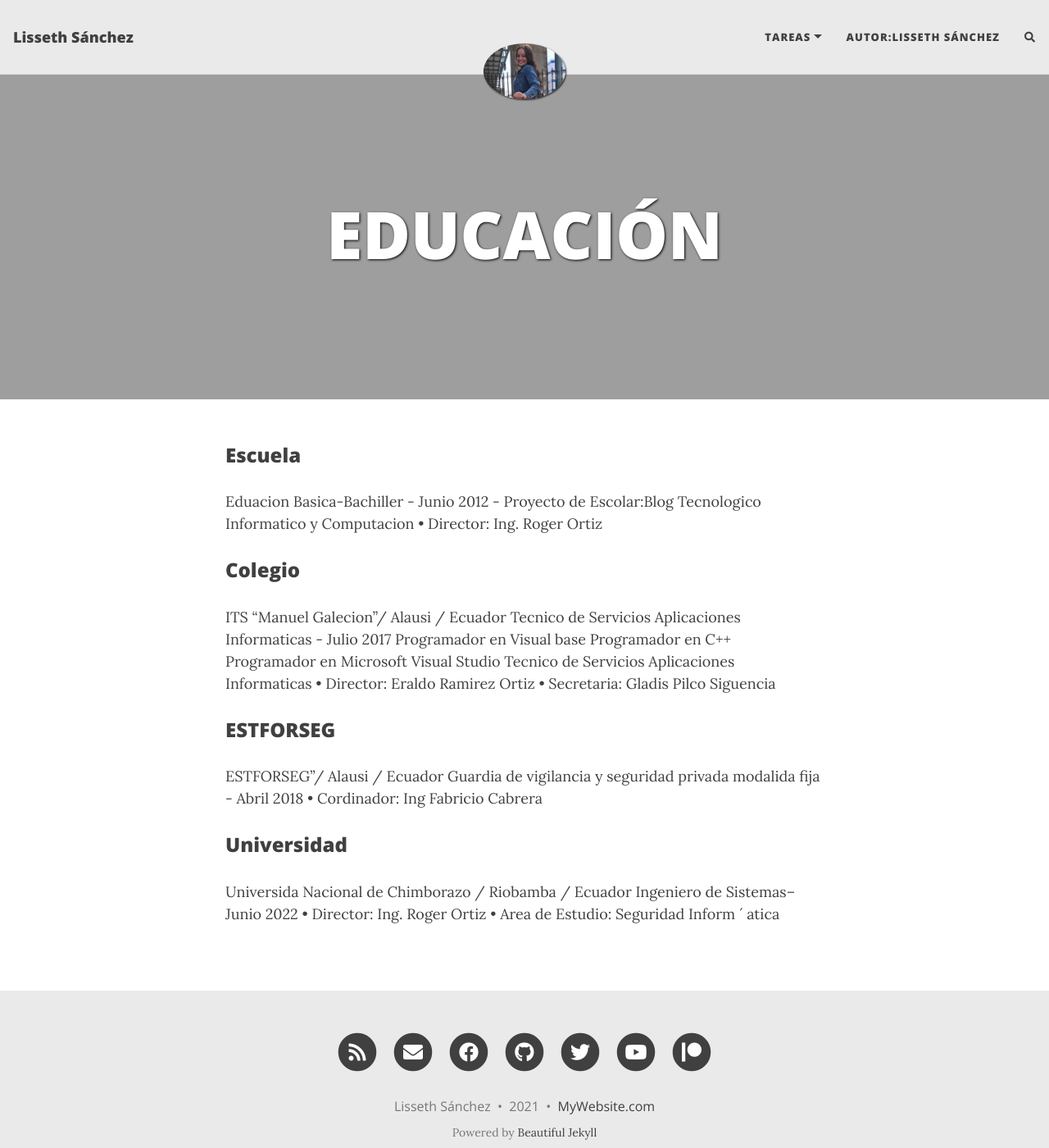
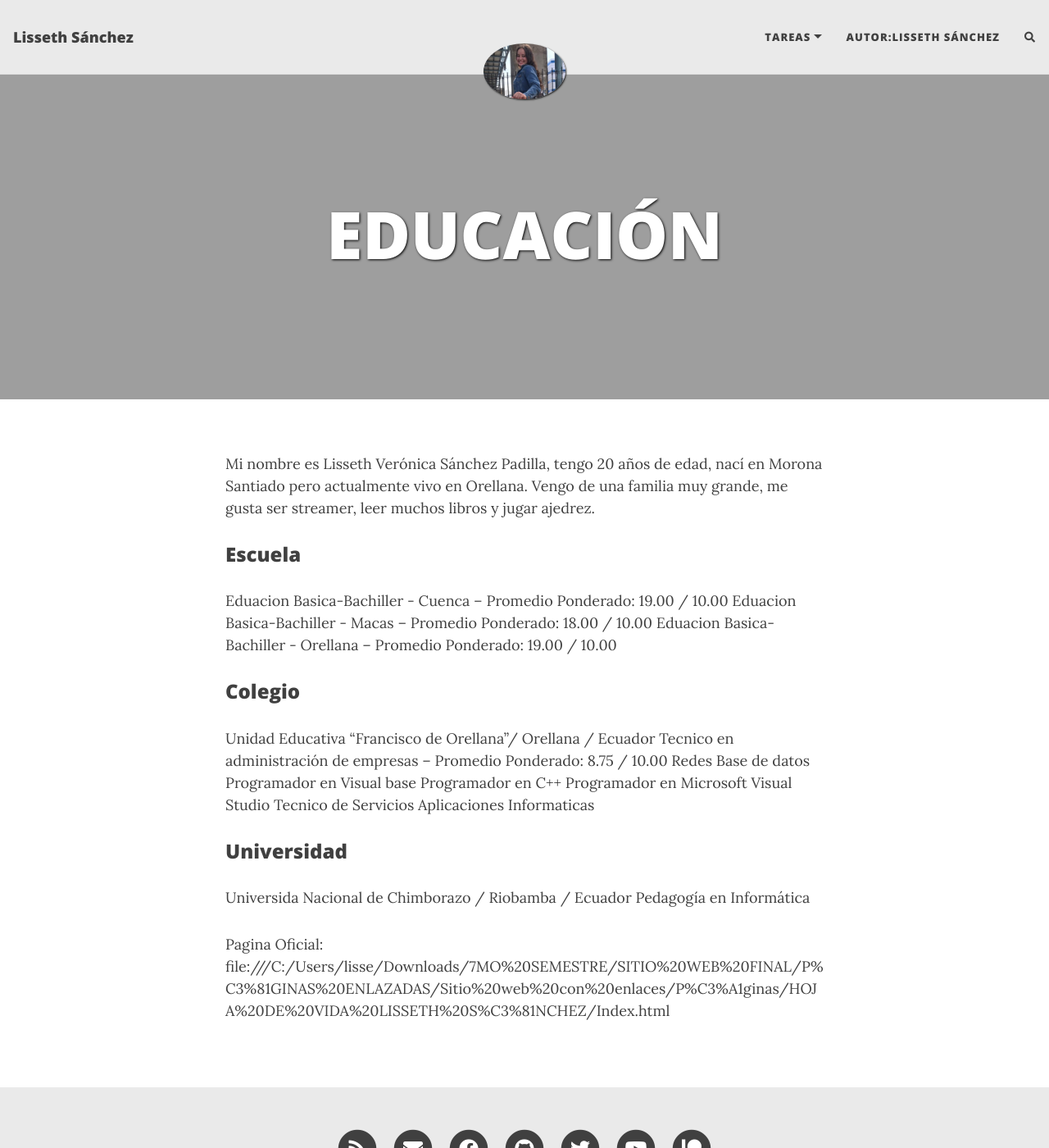
Before and after one commit to Slisseth/Slisseth.github.io, a Jekyll site: the page built from _posts/2020-02-26-flake-it-till-you-make-it.md, in a window 1280 px wide and 1400 px high. Shown: the whole window at 82% size. Built offline with Jekyll 4.4.1, drawn with Linux system fonts in a browser that asks for light colours; nearby versions of some CDN libraries; comment, search, counter and statistics services are not loaded.

Commit message:
Update 2020-02-26-flake-it-till-you-make-it.md

```diff
--- a/_posts/2020-02-26-flake-it-till-you-make-it.md
+++ b/_posts/2020-02-26-flake-it-till-you-make-it.md
@@ -8,30 +8,27 @@
 share-img: /assets/img/jj.png
 tags: [books, test]
 ---
+Mi nombre es Lisseth Verónica Sánchez Padilla, tengo 20 años de edad, nací en Morona Santiado pero actualmente vivo en Orellana. Vengo de una familia muy grande, me gusta ser streamer, leer muchos libros y jugar ajedrez.
+
 ### Escuela
 
-Eduacion Basica-Bachiller - Junio 2012 -
-Proyecto de Escolar:Blog Tecnologico
-Informatico y Computacion
-• Director: Ing. Roger Ortiz
+Eduacion Basica-Bachiller - Cuenca -- Promedio Ponderado: 19.00 / 10.00
+Eduacion Basica-Bachiller - Macas -- Promedio Ponderado: 18.00 / 10.00
+Eduacion Basica-Bachiller - Orellana -- Promedio Ponderado: 19.00 / 10.00
+
 
 ### Colegio
-ITS "Manuel Galecion"/ Alausi / Ecuador
-Tecnico de Servicios Aplicaciones Informaticas - Julio 2017
+Unidad Educativa "Francisco de Orellana"/ Orellana / Ecuador
+Tecnico en administración de empresas  -- Promedio Ponderado: 8.75 / 10.00
+Redes
+Base de datos
 Programador en Visual base
 Programador en C++
 Programador en Microsoft Visual Studio
 Tecnico de Servicios Aplicaciones Informaticas
-• Director: Eraldo Ramirez Ortiz
-• Secretaria: Gladis Pilco Siguencia
 
-### ESTFORSEG
-
-ESTFORSEG"/ Alausi / Ecuador
-Guardia de vigilancia y seguridad privada modalida fija - Abril 2018
-• Cordinador: Ing Fabricio Cabrera
 ### Universidad
 Universida Nacional de Chimborazo / Riobamba / Ecuador
-Ingeniero de Sistemas-- Junio 2022
-• Director: Ing. Roger Ortiz
-• Area de Estudio: Seguridad Inform ´ atica
+Pedagogía en Informática
+
+Pagina Oficial: file:///C:/Users/lisse/Downloads/7MO%20SEMESTRE/SITIO%20WEB%20FINAL/P%C3%81GINAS%20ENLAZADAS/Sitio%20web%20con%20enlaces/P%C3%A1ginas/HOJA%20DE%20VIDA%20LISSETH%20S%C3%81NCHEZ/Index.html
```
